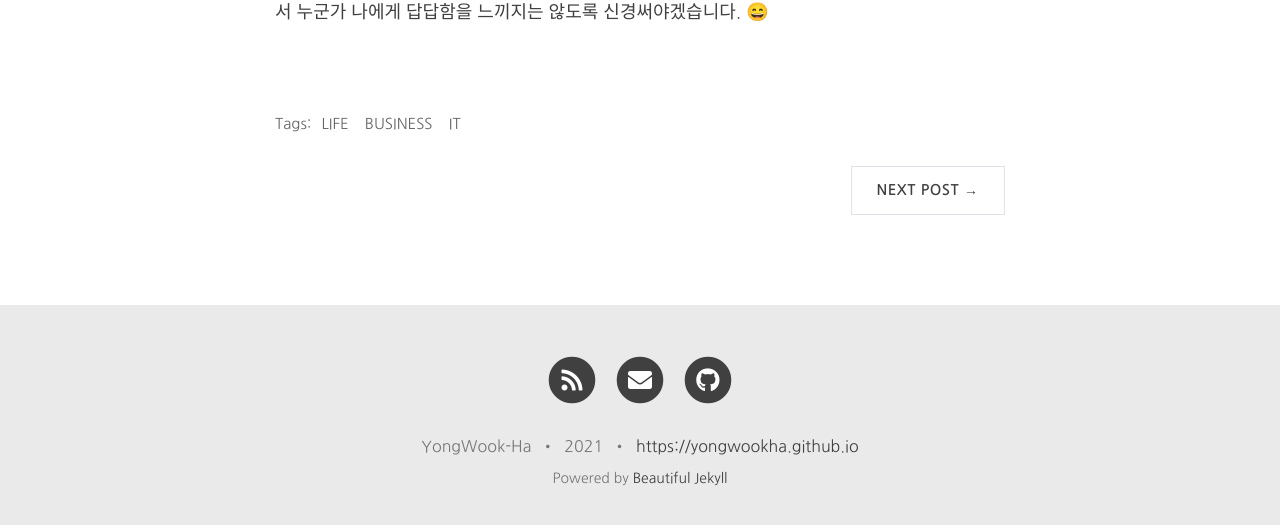
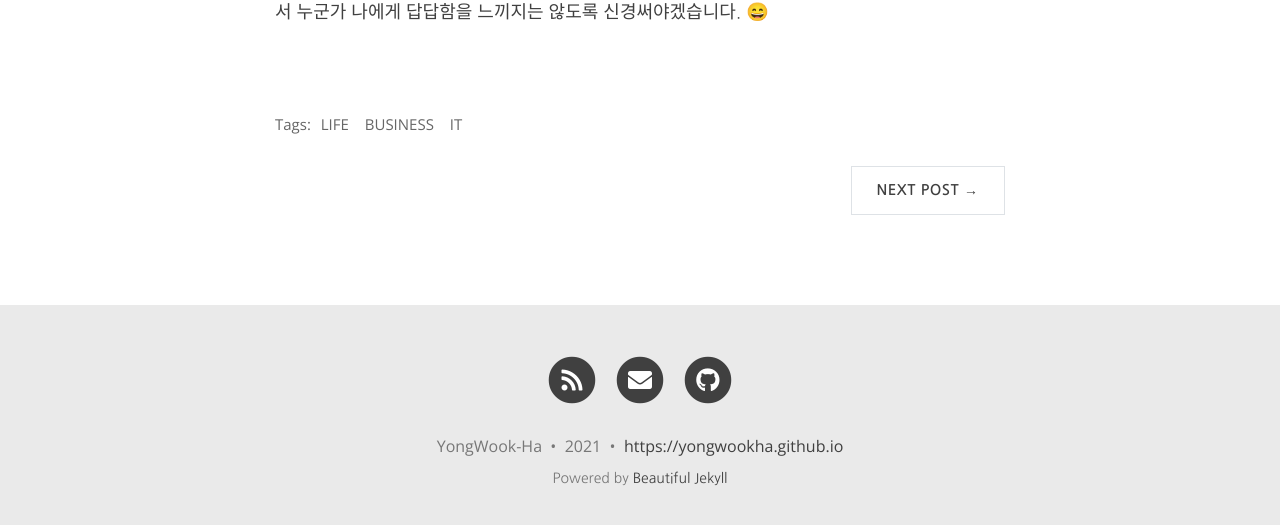
Before and after one commit to YongWookHa/yongwookha.github.io, a Jekyll site: the page built from collections/_LifeAndTravel/2021-02-19-Business-Communication.md, in a window 1280 px wide and 1400 px high, scrolled down 888 px. Shown: the part 861-1386 px from the top of the window. Built offline with Jekyll 4.4.1, drawn with Linux system fonts in a browser that asks for light colours; nearby versions of some CDN libraries; some web fonts are replaced; comment, search, counter and statistics services are not loaded.

Commit message:
change font

```diff
--- a/assets/css/beautifuljekyll.css
+++ b/assets/css/beautifuljekyll.css
@@ -3,6 +3,7 @@ layout: null
 ---
 
 @import url("pygment_highlights.css");
+@import url("https://fonts.googleapis.com/css2?family=Nanum+Gothic+Coding&display=swap");
 @import url("https://fonts.googleapis.com/css2?family=Nanum+Myeongjo&display=swap");
 @import url("https://fonts.googleapis.com/css2?family=Nanum+Gothic&display=swap");
 
@@ -13,7 +14,7 @@ html {
 }
 
 body {
-  font-family: 'Nanum Gothic', 'Lora', 'Times New Roman', serif;
+  font-family: 'Nanum Gothic', 'Nanum Gothic Coding', serif;
   font-size: 1.125rem;
   color: {{ site.text-col | default: "#404040" }};
   position: relative;
@@ -126,7 +127,7 @@ img {
 .navbar-custom {
   background-color: {{ site.navbar-col | default: "#EAEAEA" }};
   border-bottom: 1px solid {{ site.navbar-border-col | default: "#DDDDDD" }};
-  font-family: 'Nanum Gothic', 'Open Sans', 'Helvetica Neue', Helvetica, Arial, sans-serif;
+  font-family: 'Nanum Gothic', 'Nanum Gothic Coding', Arial, sans-serif;
   {% if site.navbar-img %}
     background-image: url({{ site.navbar-img | relative_url }});
     background-attachment: fixed;
@@ -396,7 +397,7 @@ footer .list-inline {
   margin-bottom: 1.875rem;
 }
 footer .copyright {
-  font-family: 'Nanum Gothic', 'Open Sans', 'Helvetica Neue', Helvetica, Arial, sans-serif;
+  font-family: 'Nanum Gothic Coding', 'Open Sans', sans-serif;
   text-align: center;
   margin-bottom: 0;
   margin-top: 0;
@@ -408,7 +409,7 @@ footer .theme-by {
 footer .footer-custom-content {
   text-align: center;
   margin-bottom: 0.9375rem;
-  font-family: 'Nanum Gothic', 'Open Sans', 'Helvetica Neue', Helvetica, Arial, sans-serif;
+  font-family: 'Nanum Gothic Coding', 'Open Sans', sans-serif;
 }
 
 @media (min-width: 768px) {
@@ -548,7 +549,7 @@ footer .footer-custom-content {
 /* --- Tags --- */
 
 .blog-tags {
-  font-family: 'Nanum Gothic', 'Open Sans', 'Helvetica Neue', Helvetica, Arial, sans-serif;
+  font-family: 'Nanum Gothic Coding', 'Open Sans', 'Helvetica Neue', Helvetica, Arial, sans-serif;
   font-size: 0.9375rem;
   margin: 1.875rem 0;
 }
```
